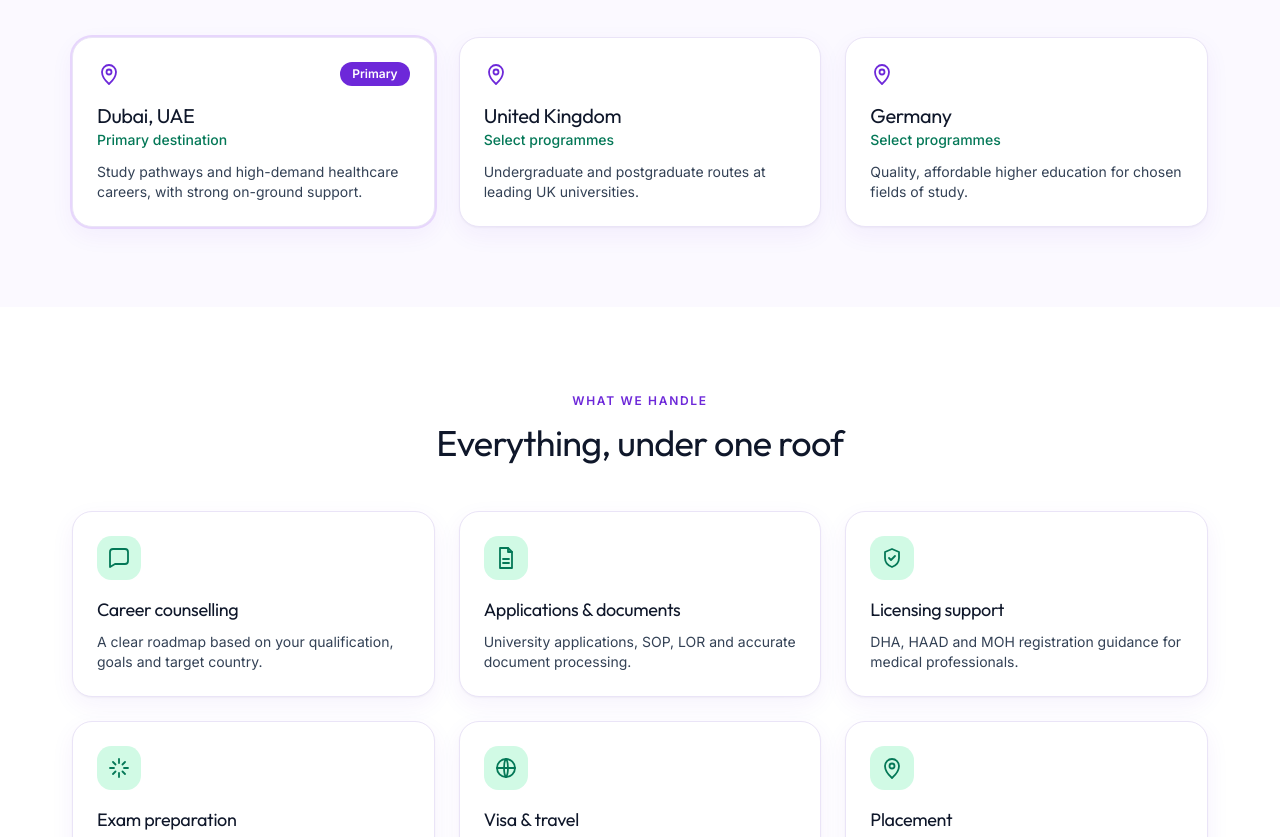
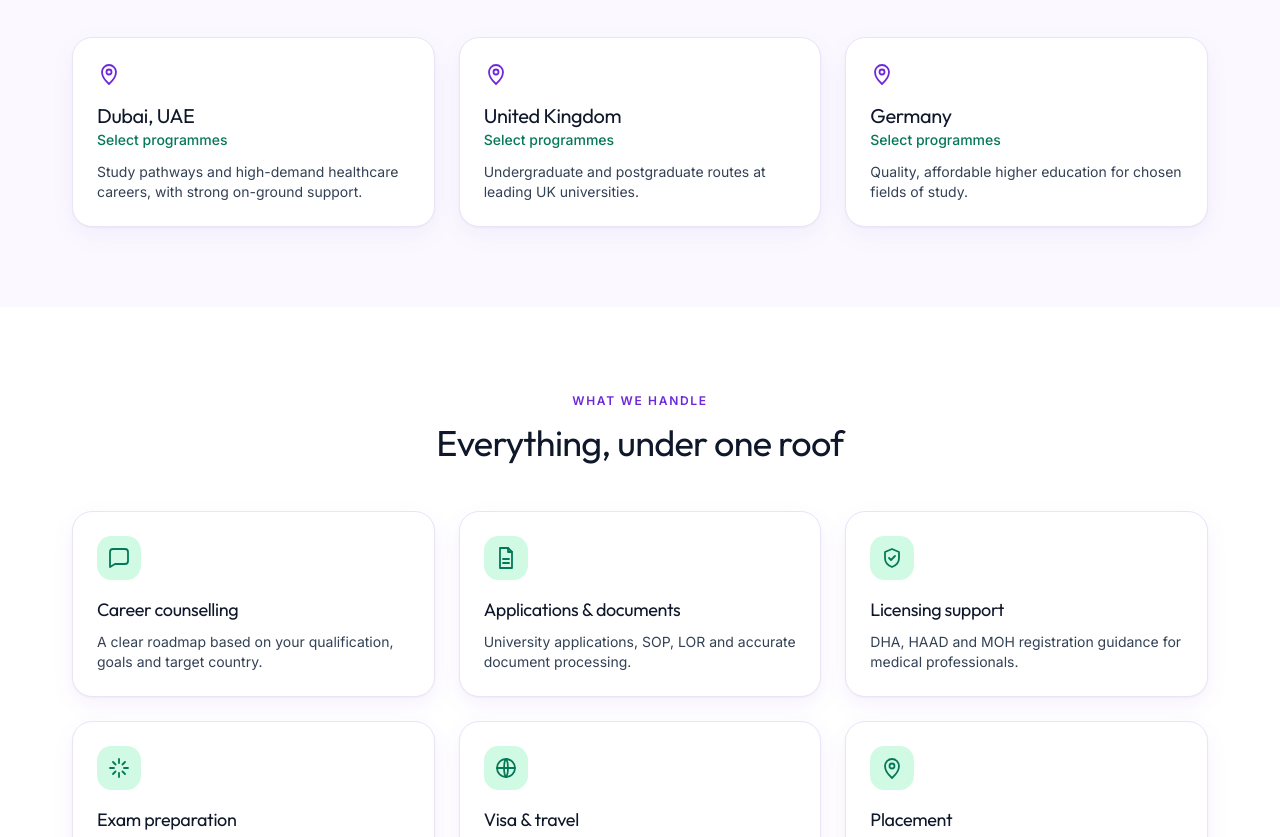
Before and after one commit to Kaypee-43/unihunt-website, a Next.js app: page / in a window 1280 px wide. Shown: the part 1526-2363 px from the top of the page. Built offline with nearby package versions, Linux system fonts and the light colour scheme; no server answers.

Commit message:
Update page.tsx

```diff
--- a/src/app/page.tsx
+++ b/src/app/page.tsx
@@ -37,7 +37,7 @@ const tracks = [
 ];
 
 const destinations = [
-  { name: 'Dubai, UAE', role: 'Primary destination', copy: 'Study pathways and high-demand healthcare careers, with strong on-ground support.', primary: true },
+  { name: 'Dubai, UAE', role: 'Select programmes', copy: 'Study pathways and high-demand healthcare careers, with strong on-ground support.' },
   { name: 'United Kingdom', role: 'Select programmes', copy: 'Undergraduate and postgraduate routes at leading UK universities.' },
   { name: 'Germany', role: 'Select programmes', copy: 'Quality, affordable higher education for chosen fields of study.' },
 ];
```
